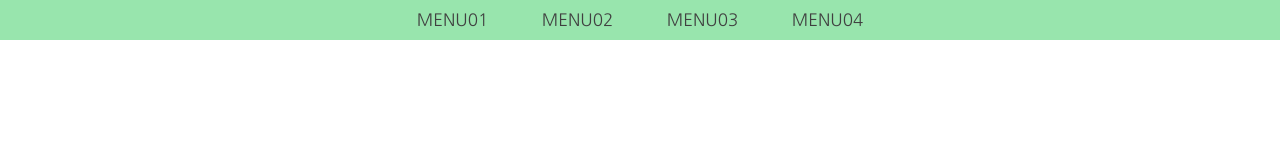
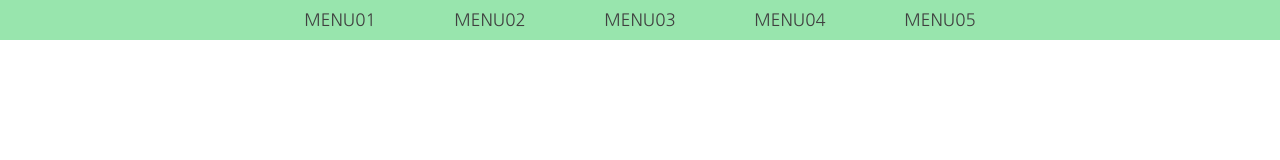
Before and after one commit to hobbangman2/aws-amplify, a plain HTML site: page index.html in a window 1280 px wide. Drawn offline with Linux system fonts and the light colour scheme.

Commit message:
임시1.1

```diff
--- a/index.html
+++ b/index.html
@@ -14,7 +14,8 @@
             <li><a href="#">MENU02</a></li>
             <li><a href="#">MENU03</a></li>
             <li><a href="#">MENU04</a></li>
+            <li><a href="#">MENU05</a></li>
         </ul>
-</div>
+    </div>
 </body>
 </html>
--- a/main.css
+++ b/main.css
@@ -6,7 +6,6 @@
     margin: 0 ;
     padding: 0 ;
 }
-
 
 body {
     font: 17px 'Nanum Gothic', sans-serif;
@@ -21,20 +20,19 @@ li {
     list-style: none;
 }
 
-
 #menu1 {
     background: #98E5AD;
 }
 
 #menu1 ul{
-    width: 500px;
+    width: 750px;
     margin: 0 auto;
     overflow: hidden;
 }
 
 #menu1 ul li{
     float: left;
-    width: 25%;
+    width: 20%;
     height: 100%;
     line-height: 40px;
     text-align: center;
```
